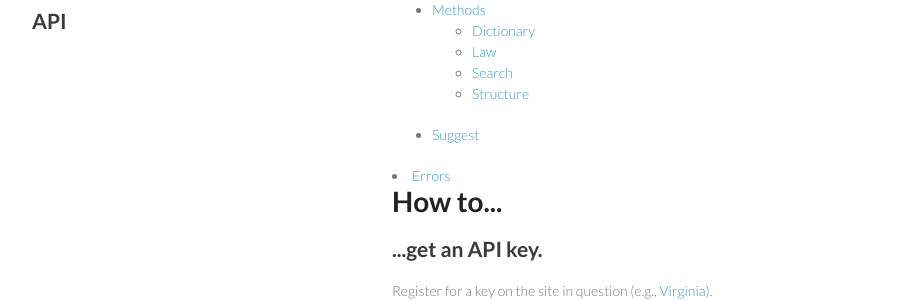
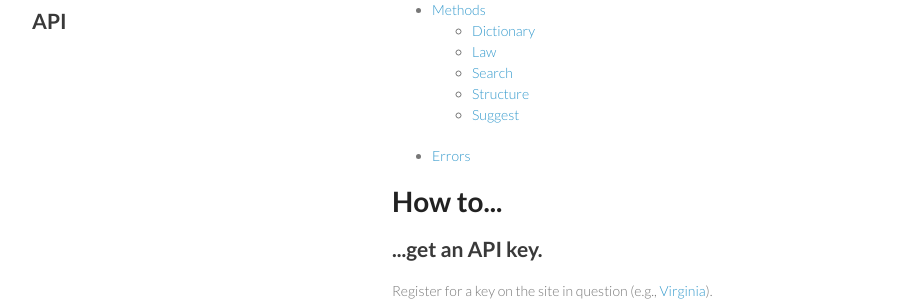
Before and after one commit to statedecoded/documentation, a Jekyll site: the page built from api.html, in a window 1280 px wide. Shown: the part 131-432 px from the top of the page, without its empty margins (178-1099 px from the left). Built offline with Jekyll 4.4.1, drawn with Linux system fonts in a browser that asks for light colours.

Commit message:
Remove rogue ul and li tags

```diff
--- a/api.html
+++ b/api.html
@@ -11,7 +11,7 @@ layout: default
 <ul><li><a href="#method-dictionary">Dictionary</a></li>
 <li><a href="#method-law">Law</a></li>
 <li><a href="#method-search">Search</a></li>
-<li><a href="#method-structure">Structure</a></li></ul></li>
+<li><a href="#method-structure">Structure</a></li>
 <li><a href="#method-suggest">Suggest</a></li></ul></li>
 <li><a href="#errors">Errors</a></li>
 </ul>
```
